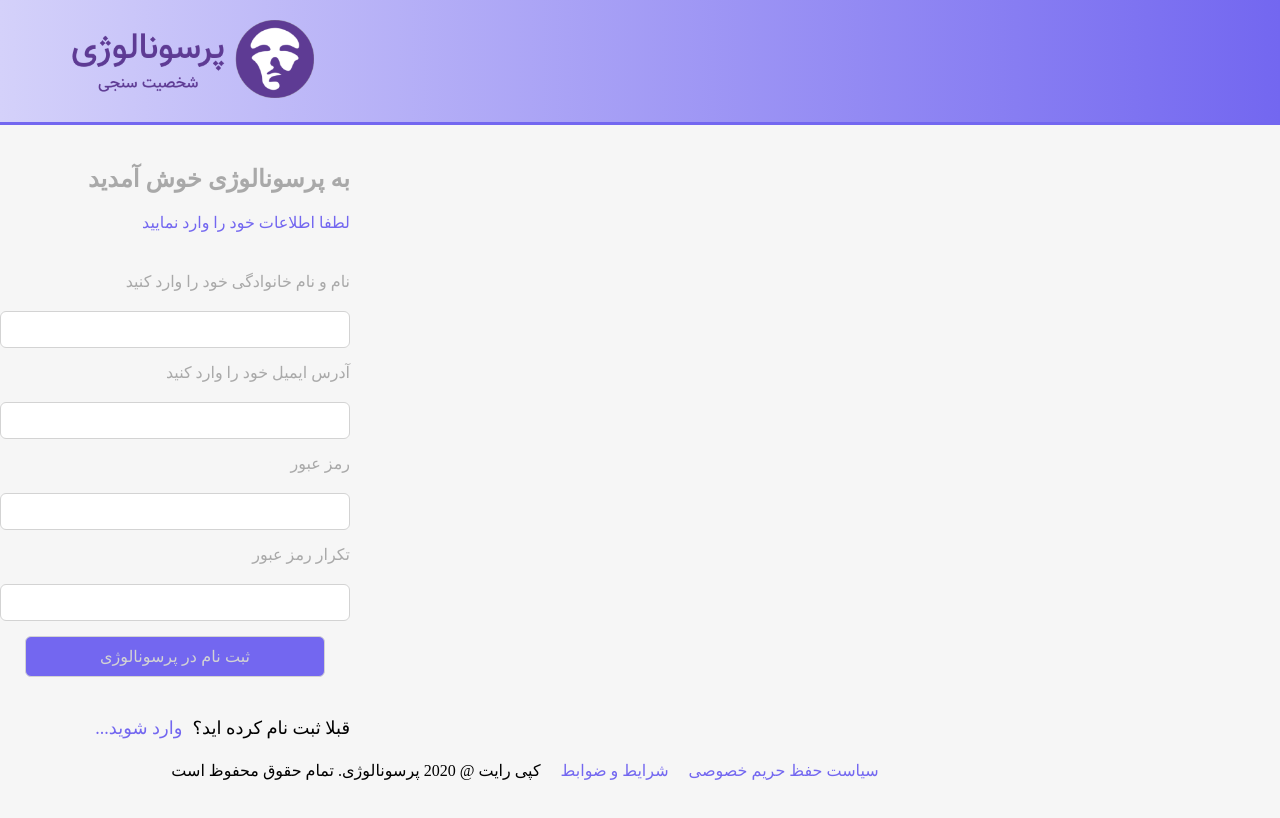
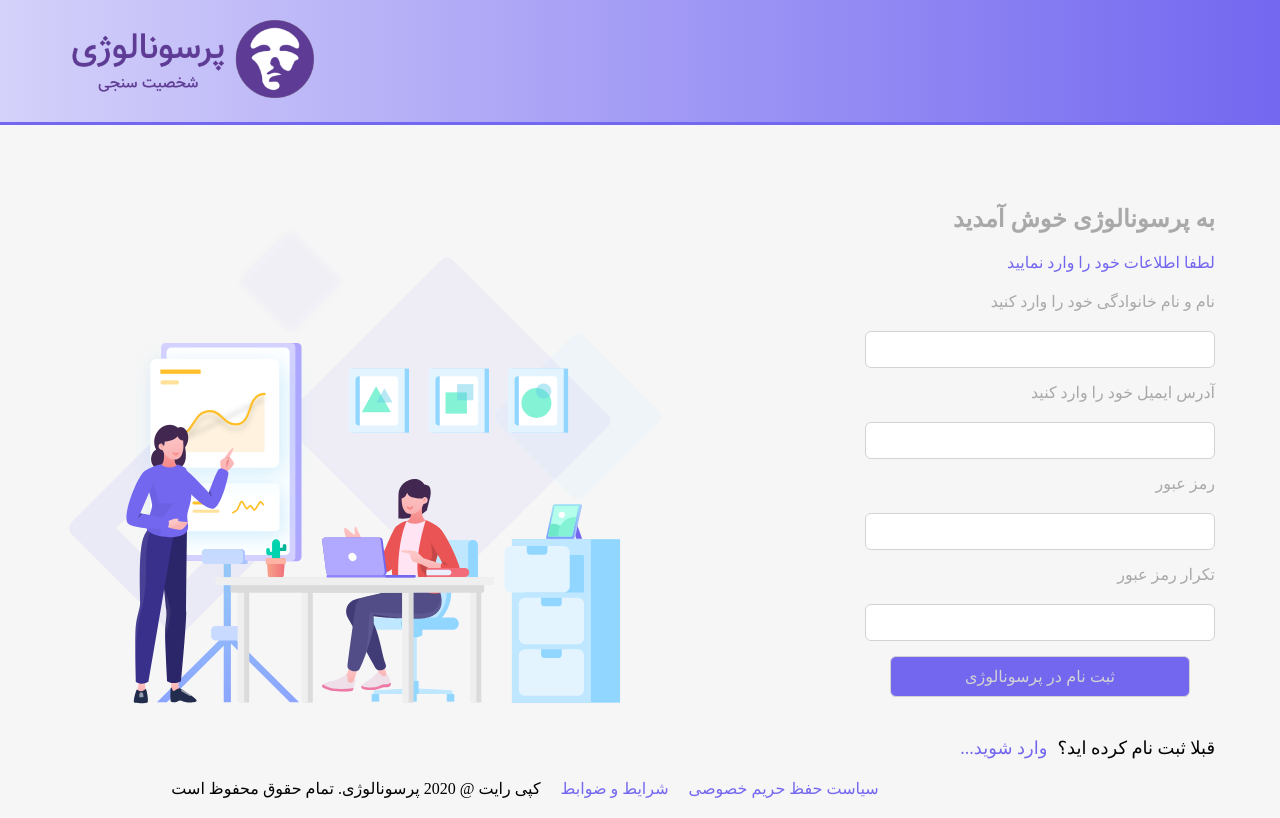
Before and after one commit to pacific-o/psychology_app, a React (Create React App) app: page /register in a window 1280 px wide. Built offline with nearby package versions, Linux system fonts and the light colour scheme; a web font is replaced by a local one.

Commit message:
modify style

```diff
--- a/src/App.css
+++ b/src/App.css
@@ -18,6 +18,7 @@ body {
   background-color: var(--light);
   font-family: 'Vazir';
   box-sizing: border-box;
+  overflow-x: hidden;
 }
 
 .App {
@@ -41,11 +42,6 @@ header {
 
 .logo img {
   width: 250px
-}
-
-footer {
-  position: absolute;
-  bottom: 0;
 }
 
 .account {
@@ -84,7 +80,7 @@ footer {
   transform: scale(.99);
 }
 
-.account-container, .recovery-container, .register-container {
+.account-container, .recovery-container {
   width: 350px;
 }
 
@@ -95,6 +91,18 @@ footer {
 .text {
   font-size: 16px;
   color: var(--text-color)
+}
+
+.register-container {
+  display: grid;
+  grid-template-columns: auto auto;
+  justify-content: center;
+  align-items: center;
+  grid-gap: 200px
+}
+
+.register-container img {
+  width: 600px
 }
 
 .account-container form input, .recovery-container input, .register-container input {
@@ -118,7 +126,7 @@ footer {
   text-align: center;
 }
 
-.test-link a , #submit {
+.test-link a {
   background-color: var(--side-bg);
   border-radius: 6px;
   padding: 10px 35px;
@@ -137,16 +145,17 @@ footer {
 }
 
 
-#submit   {
+#submit {
   width: 300px;
+  background-color: var(--side-bg);
+  border-radius: 6px;
+  padding: 10px 35px;
   color: var(--link-color);
   margin: auto;
   font-size: 16px
 }
 
 #submit:hover {
-  background: linear-gradient(180deg, rgba(52, 172, 224,1.0), rgba(34, 112, 147,1.0));
-  width: 350px;
   color: var(--link-hover)
 }
 
@@ -370,15 +379,31 @@ input[type="radio"] {
 
 .assess-info-container {
   display: grid;
-  grid-template-columns: repeat(3, 1fr);
+  grid-template-columns: repeat(3, 320px);
+  justify-content: space-evenly;
   grid-gap: 50px;
 }
 
 .assess-info {
+  width: 320px;
+  margin: auto;
   display: flex;
   flex-direction: column;
-  justify-content: center;
   align-items: center;
+  padding: 10px;
+  border: 2px solid #7367f0;
+  border-radius: 6px;
+  box-shadow:  0px 20px 15px #d4d1fa;
+}
+
+.assess-btn {
+  width: 100px;
+  display: inline-block;
+  padding: 10px 0;
+  text-decoration: none;
+  color: var(--link-color);
+  border-radius: 4px;
+  text-align: center;
 }
 
 
@@ -441,7 +466,7 @@ input[type="radio"] {
     grid-template-rows: 150px 150px;
     justify-content: center;
     align-items: center;
-    background-color: #d1ccc0;
+    background-color: #d4d1fa;
     border-radius: 6px;
     transition: transform .7s;
     overflow-y: hidden;
@@ -460,13 +485,12 @@ input[type="radio"] {
 }
 
 .card .answer {
-  background-color: #ffb142;
+  background-image: linear-gradient(#7367f0, #d4d1fa);
   display: grid;
   justify-content: center;
   align-items: center;
   transform: translateY(120px);
   border-radius: 6px;
-  border-top: 2px solid black;
   transition: transform .7s;
   transition-delay: .2s
 }
@@ -526,6 +550,8 @@ input[type="radio"] {
 footer {
   width: calc(100% - 250px);
   text-align: center;
+  psition: absolute;
+  bttom: 0;
 }
 
 footer ul li {
@@ -658,6 +684,10 @@ footer a {
     padding: 10px
   }
 
+  .m-h {
+    margin: 0 10px;
+  }
+
   .m-h-1 {
     margin: 20px 0 15px;
   }
--- a/src/components/generic/MyTests.js
+++ b/src/components/generic/MyTests.js
@@ -30,13 +30,13 @@ const MyTests = (props) => {
   let assessEl = assessData.map(item => (
       <div className="assess-info mt-h-2">
         <h3>{item.description}</h3>
-        <img className="mt-h-1" src={assess} alt="" />
-        <p className="mt-h-1">{item.name}</p>
-        <div className="mt-h-1">
-          <Link className="btn-info p-h-1">درباره آزمون</Link>
-          <Link className="btn-danger p-h-1">فایل خروجی</Link>
+        <img className="mt-h-2" src={assess} alt="" />
+        <p className="mt-h-2">{item.name}</p>
+        <div className="mt-h-2">
+          <Link className="assess-btn m-h btn-info ">درباره آزمون</Link>
+          <Link className="assess-btn m-h btn-danger ">فایل خروجی</Link>
         </div>
-        <Link to={`/dashboard/Test/${item.id}/${item.name}`} className="buy-btn p-h-1 mt-h-1">خرید آزمون</Link>
+        <Link to={`/dashboard/Test/${item.id}/${item.name}`} className="buy-btn p-h-1 mt-h-2">خرید آزمون</Link>
       </div>
 
   ))
@@ -44,7 +44,7 @@ const MyTests = (props) => {
 
 
   return ( loader ? <Loader /> :
-    <div className="asssessment-container">
+    <div className="asssessment-container mt-h-2">
       <div className="assess-info-container">
          {assessEl}
       </div>
--- a/src/components/generic/auth/Register.js
+++ b/src/components/generic/auth/Register.js
@@ -3,6 +3,8 @@ import {Link} from 'react-router-dom';
 import { connect } from 'react-redux';
 import {useState} from 'react';
 import { checkPass } from '../../../Redux';
+import registerLogo from '../../image/register.svg';
+
 
 
 const Register = (props) => {
@@ -15,7 +17,22 @@ const Register = (props) => {
         e.preventDefault();
         console.log(name,email,pass1,pass2);
         props.checkPass(name,email,pass1,pass2);
+
+        fetch("http://37.152.178.76:54000/api/register", {
+        method: "POST",
+        body: JSON.stringify({
+           name: name,
+           email: email,
+           password: pass1
+        }),
+        headers: {"Content-type": "application/json; charset=UTF-8"}
+        })
+         .then(response => console.log(response))
+         .catch(err => console.log(err))
+
   }
+
+
 
   const setNameHandler = (e) => {
     setName(e.target.value)
@@ -34,12 +51,16 @@ const Register = (props) => {
   }
 
   return (
-    <div className="register-container mt-h-2 rtl">
+    <div className="register-container mt-h-2">
+      <div>
+        <img src={registerLogo} alt="register logo" />
+       </div>
+       <div className="mt-h-2 rtl">
         <div className="register-title">
             <h2 className="heading">به پرسونالوژی خوش آمدید</h2>
             <p className="text mt-h-1">{props.comment}</p>
         </div>
-        <div className="register-form mt-h-2">
+        <div className="register-form mt-h-1">
             <form onSubmit={handleSubmit} >
                 <label for="name">نام و نام خانوادگی خود را وارد کنید</label>
                 <input className="m-h-1" type="text" name="name" onChange={setNameHandler} required autofocus/>
@@ -55,6 +76,7 @@ const Register = (props) => {
         <div className="register-link mt-h-2">
             <p>قبلا ثبت نام کرده اید؟</p>
             <Link to={`/`}>وارد شوید...</Link>
+        </div>
         </div>
     </div>
   )
--- a/src/components/user/UserDashInfo.js
+++ b/src/components/user/UserDashInfo.js
@@ -4,7 +4,7 @@ import {Link} from 'react-router-dom';
 
 const DashInfo = (props) => {
   return (
-    <div className="dash-info-container">
+    <div className="dash-info-container mt-h-2">
         <div className="test-info-container">
             <div className="test-info">
                 <h3>آزمون های موجود</h3>
--- a/src/components/user/UserDashboard.js
+++ b/src/components/user/UserDashboard.js
@@ -11,8 +11,8 @@ import { Route, Switch } from "react-router-dom";
 
 const UserDashboard = (props) => {
   return (
-            <div className="dash-container container">
-                <div className="dashContent">
+            <div className="dash-container">
+                <div className="dashContent container">
                     <DashboardHeader />
                     <Switch>
                         <Route exact path="/dashboard">
```
Also changed, not shown: src/components/image/register.svg (added), 1 other file (tests, documents, lock files or other folders).
